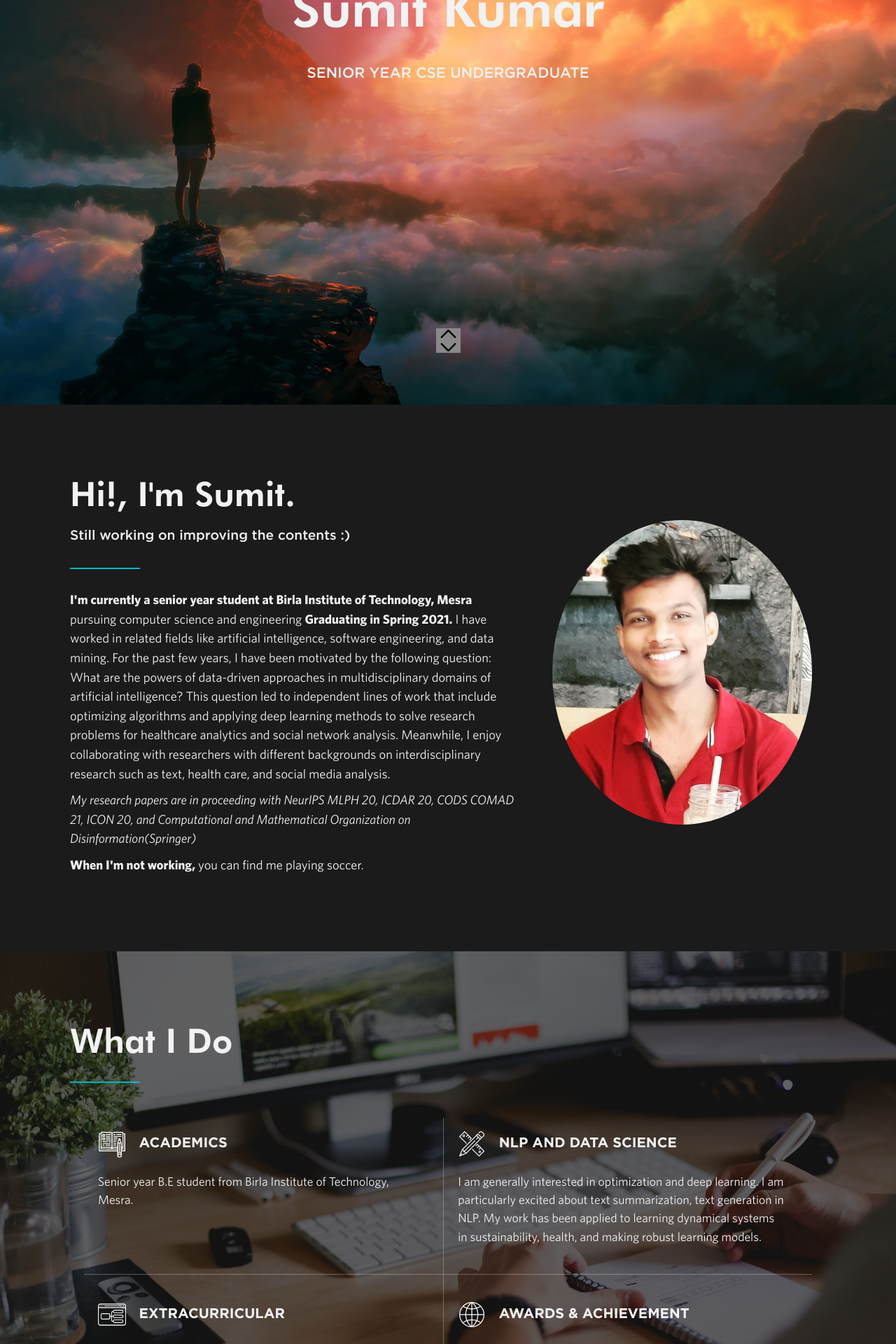
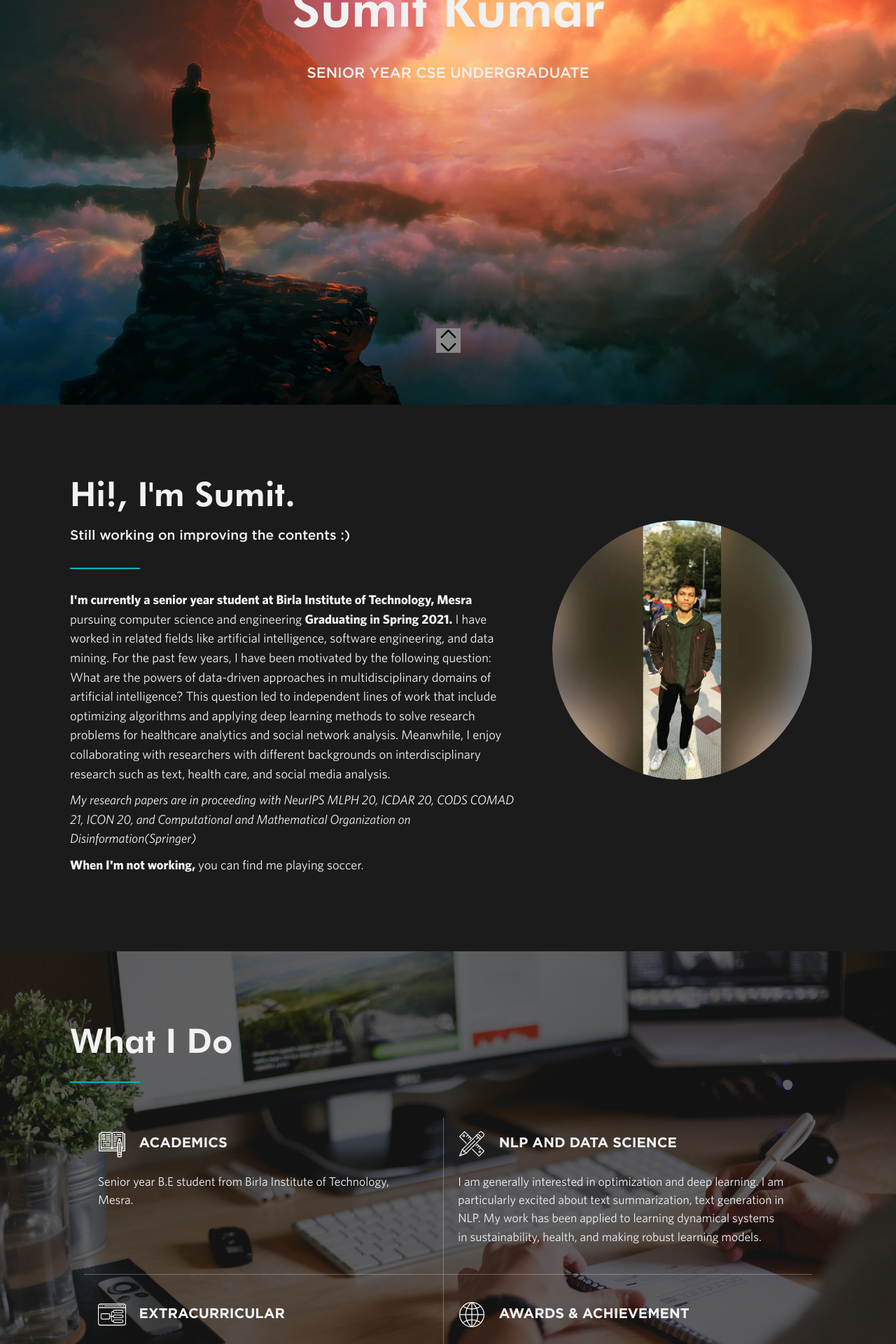
Before and after one commit to sumit6597/sumit6597.github.io, a Jekyll site: the page built from index.html, in a window 1280 px wide. Shown: the part 351-2271 px from the top of the page at 70% size. Built offline with Jekyll 4.4.1, drawn with Linux system fonts in a browser that asks for light colours; nearby versions of some CDN libraries.

Commit message:
Update about.html

```diff
--- a/_includes/about.html
+++ b/_includes/about.html
@@ -5,7 +5,7 @@
       <h3 class="section-subheading">Still working on improving the contents :)  </h3>
       <span class="divider"></span>
       <div class="about-wrapper">
-        <img class="headshot" src="img/pic.jpg" alt="headshot">
+        <img class="headshot" src="img/meraphotu.jpg" alt="headshot">
         <div class="about-text-wrapper">
           <p class="about-text"><strong>I'm currently a senior year student at Birla Institute of Technology, Mesra</strong> pursuing computer science and engineering <strong>Graduating in Spring 2021.</strong> I have worked in related fields like artificial intelligence, software engineering, and data mining. For the past few years, I have been motivated by the following question: What are the powers of data-driven approaches in multidisciplinary domains of artificial intelligence? This question led to independent lines of work that include optimizing algorithms and applying deep learning methods to solve research problems for healthcare analytics and social network analysis. Meanwhile, I enjoy collaborating with researchers with different backgrounds on interdisciplinary research such as text, health care, and social media analysis. </p>
           <p class="about-text"><cite> My research papers are in proceeding with NeurIPS MLPH 20, ICDAR 20, CODS COMAD 21, ICON 20, and Computational and Mathematical Organization on Disinformation(Springer) </p>
```
